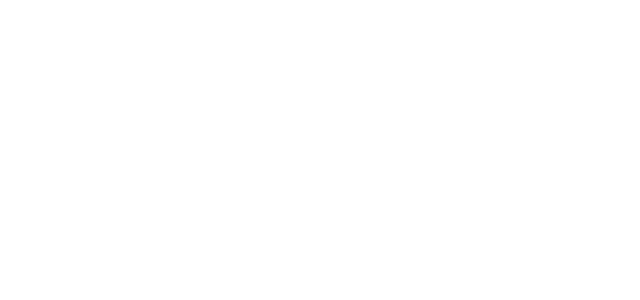
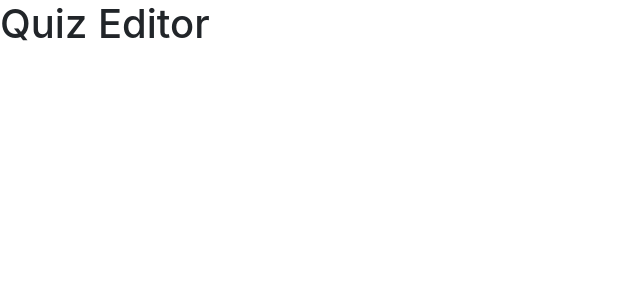
Before and after one commit to 2020-fall-jsf-tuth/quiz-editor, an Angular app: page / in a window 1280 px wide. Shown: the top 300 px of the page, without its empty margins (0-640 px from the left). Built offline with nearby package versions, Linux system fonts and the light colour scheme.

Commit message:
title added

```diff
--- a/src/app/app.component.html
+++ b/src/app/app.component.html
@@ -1 +1 @@
-<h1></h1>
+<h1>{{title}}</h1>
--- a/src/app/app.component.ts
+++ b/src/app/app.component.ts
@@ -6,13 +6,6 @@ import { Component } from '@angular/core';
   styleUrls: ['./app.component.css']
 })
 export class AppComponent {
-  title = 'quiz-editor';
+  title="Quiz Editor"
 
-  badger = {
-    color1: 'red',
-    color2: 'white',
-    padding: '20px'
-  }
-
-  toolTip = "TestTitleStr"
 }
```
